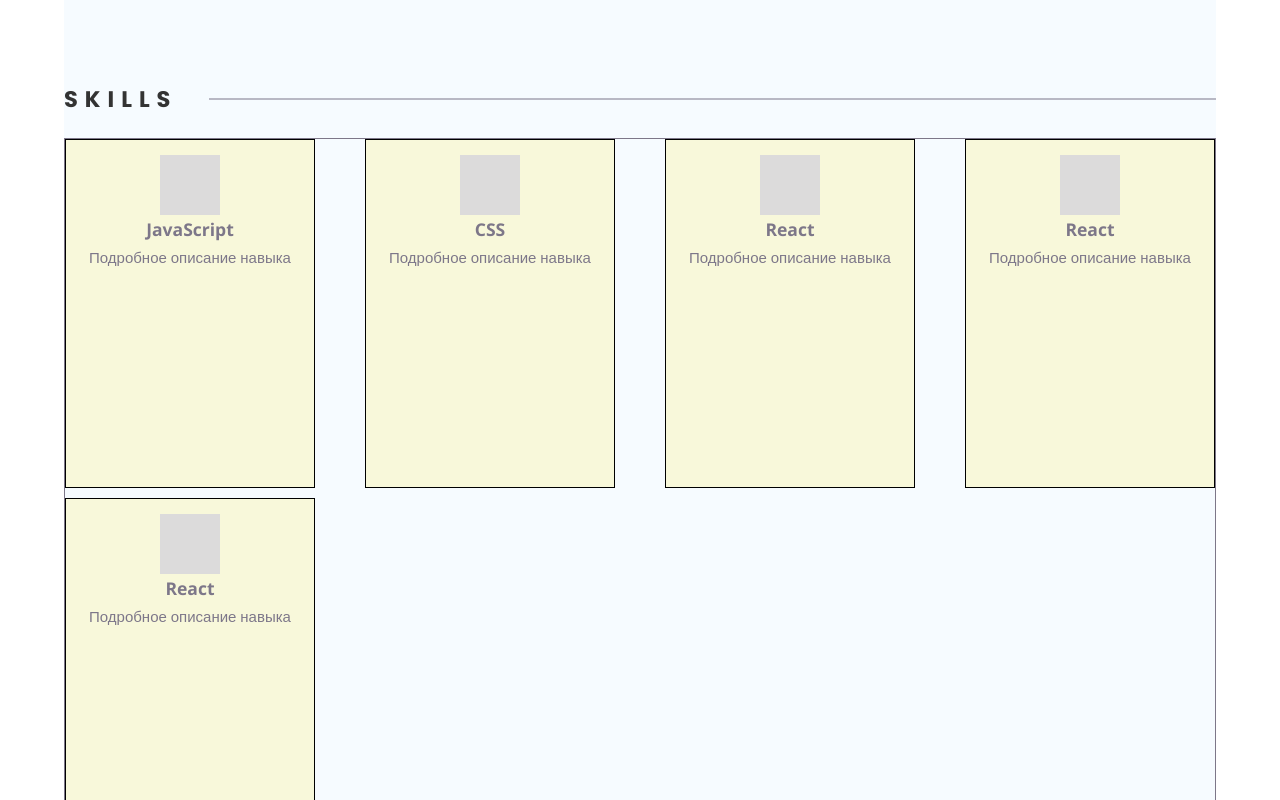
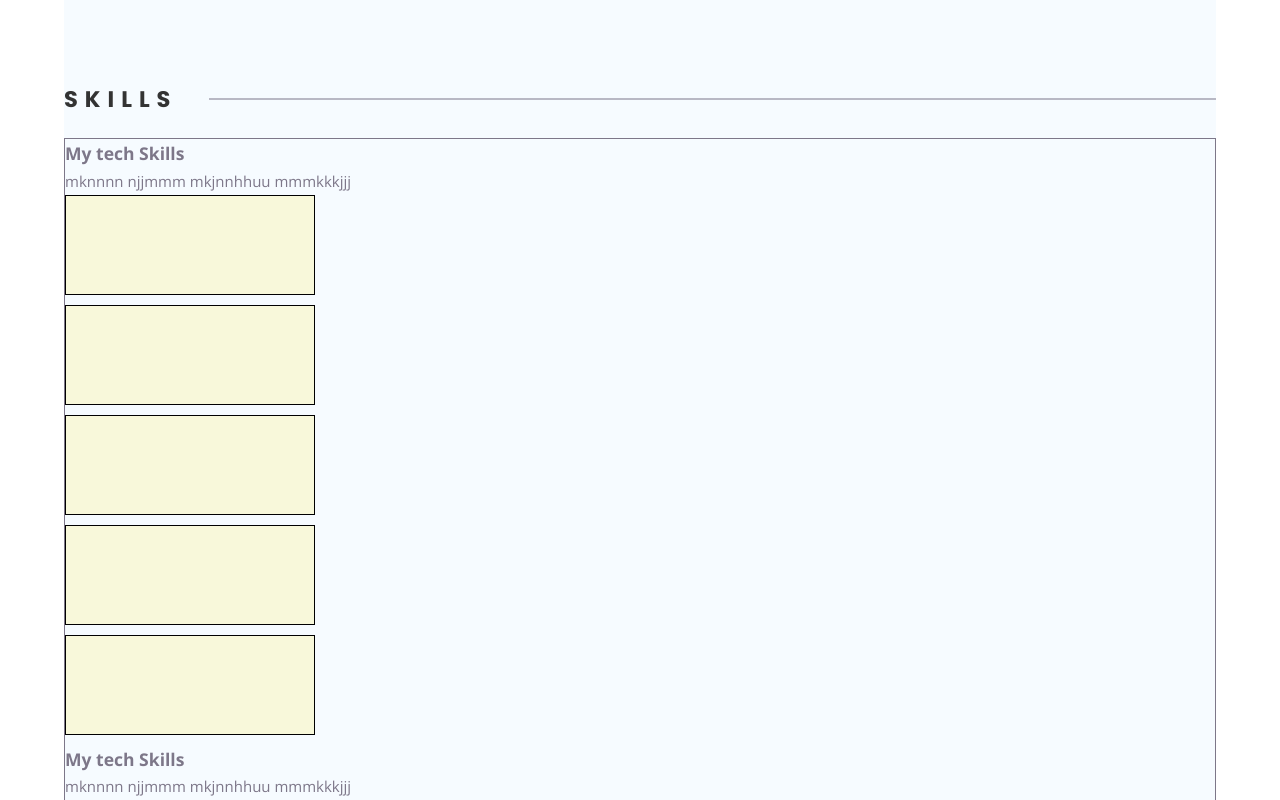
Before and after one commit to NadzeyaValatkevich/my-portfolio, a React (Create React App) app: page / in a window 1280 px wide. Shown: the part 740-1540 px from the top of the page. Built offline with nearby package versions, Linux system fonts and the light colour scheme.

Commit message:
refactor skills block

```diff
--- a/src/skills/Skills.js
+++ b/src/skills/Skills.js
@@ -1,8 +1,8 @@
 import React from 'react';
 import style from './Skills.module.css';
 import styleContainer from '../common/styles/Container.module.scss'
-import {Skill} from "./skill/Skill";
 import {Title} from "../common/components/title/Title";
+import {SkillsInners} from "./skillsInners/SkillsInners";
 
 export const Skills = () => {
     return (
@@ -10,15 +10,23 @@ export const Skills = () => {
             <div className= {`${styleContainer.container} ${style.skillsContainer}`}>
                 <Title text={'Skills'} className={style.title}/>
                 <div className={style.skills}>
-                    <Skill title={'JavaScript'} description={'Подробное описание навыка'}/>
-                    <Skill title={'CSS'} description={'Подробное описание навыка'}/>
-                    <Skill title={'React'} description={'Подробное описание навыка'}/>
-                    <Skill title={'React'} description={'Подробное описание навыка'}/>
-                    <Skill title={'React'} description={'Подробное описание навыка'}/>
+                    <SkillsInners/>
+                    <SkillsInners/>
+                    {/*<div className={style.skillsTech}>*/}
+                    {/*    <div></div>*/}
+                    {/*    <div>*/}
+                    {/*        <Skill title={'JavaScript'} description={'Подробное описание навыка'}/>*/}
+                    {/*        <Skill title={'CSS'} description={'Подробное описание навыка'}/>*/}
+                    {/*        <Skill title={'React'} description={'Подробное описание навыка'}/>*/}
+                    {/*        <Skill title={'React'} description={'Подробное описание навыка'}/>*/}
+                    {/*        <Skill title={'React'} description={'Подробное описание навыка'}/>*/}
+                    {/*    </div>*/}
+                    {/*    */}
+                    {/*</div>*/}
+                    {/*<div className={style.skillsMeta}></div>*/}
                 </div>
 
             </div>
-
         </div>
     );
 };
--- a/src/skills/Skills.module.css
+++ b/src/skills/Skills.module.css
@@ -1,9 +1,10 @@
 .skillsBlock {
+    width: 100%;
     min-height: 100vh;
 }
 .skillsContainer {
-    align-items: center;
     flex-direction: column;
+    /*align-items: center;*/
     /*justify-content: space-between;*/
 }
 
@@ -16,8 +17,9 @@
     width: 100%;
     min-height: 90vh;
     display: flex;
-    justify-content: space-between;
-    flex-wrap: wrap;
+    flex-direction: column;
+    /*justify-content: space-between;*/
+    /*flex-wrap: wrap;*/
 }
 
 @media screen and (max-width: 660px) {
--- a/src/skills/skill/Skill.js
+++ /dev/null
@@ -1,12 +0,0 @@
-import React from 'react';
-import style from './Skill.module.css'
-
-export const Skill = (props) => {
-    return (
-        <div className={style.skill}>
-            <div className={style.icon}></div>
-            <h3>{props.title}</h3>
-            <span className={style.description}>{props.description}</span>
-        </div>
-    );
-}
--- /dev/null
+++ b/src/skills/skillsInners/SkillsInners.css
@@ -0,0 +1,12 @@
+.skillsInners {
+    width: 100%;
+    display: flex;
+}
+.nameSkillBlock {
+    display: flex;
+    justify-content: center;
+}
+
+.nameSkill {
+    align-self: center;
+}
--- /dev/null
+++ b/src/skills/skillsInners/SkillsInners.js
@@ -0,0 +1,20 @@
+import style from './SkillsInners.css'
+import {Skill} from "./skill/Skill";
+export const SkillsInners = () => {
+    return (
+        <div className={style.skillsInners}>
+            <div className={style.nameSkillBlock}>
+                <h3 className={style.nameSkill}>My tech Skills</h3>
+            </div>
+
+            <p className={style.skillsText}>mknnnn njjmmm mkjnnhhuu mmmkkkjjj</p>
+            <div className={style.skillsInnersBlock}>
+                <Skill></Skill>
+                <Skill></Skill>
+                <Skill></Skill>
+                <Skill></Skill>
+                <Skill></Skill>
+            </div>
+        </div>
+    )
+}
--- /dev/null
+++ b/src/skills/skillsInners/skill/Skill.js
@@ -0,0 +1,15 @@
+import React from 'react';
+import style from './Skill.module.css'
+
+export const Skill = (props) => {
+    return (
+        <div className={style.skill}>
+            <span className={style.skillIcon}></span>
+            <div className={style.skillBlock}>
+                <div className={style.skillTitle}>
+                    <h3>{props.title}</h3>
+                </div>
+            </div>
+        </div>
+    );
+}
--- a/src/skills/skill/Skill.module.css
+++ b/src/skills/skillsInners/skill/Skill.module.css
@@ -1,5 +1,6 @@
 .skill {
     width: 250px;
+    height: 100px;
     background-color: #f8f8da;
     display: flex;
     flex-direction: column;
```
